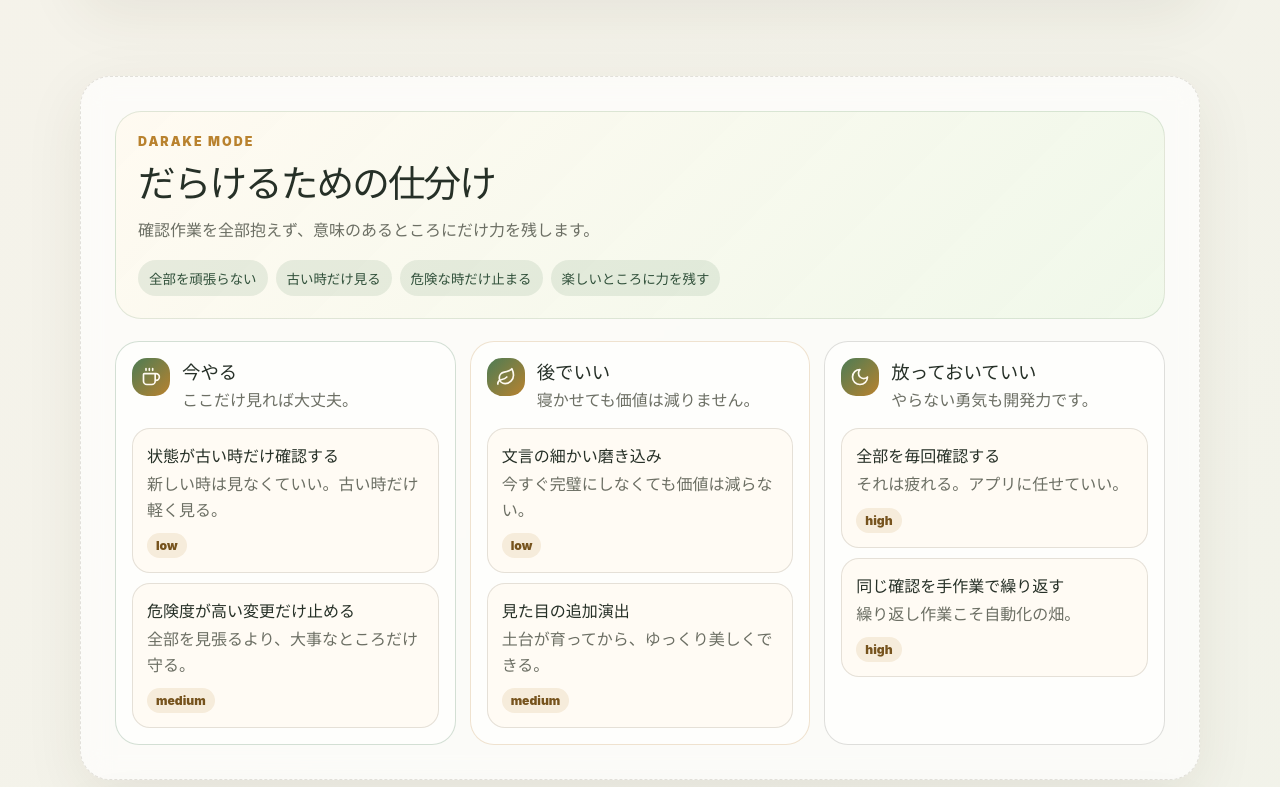
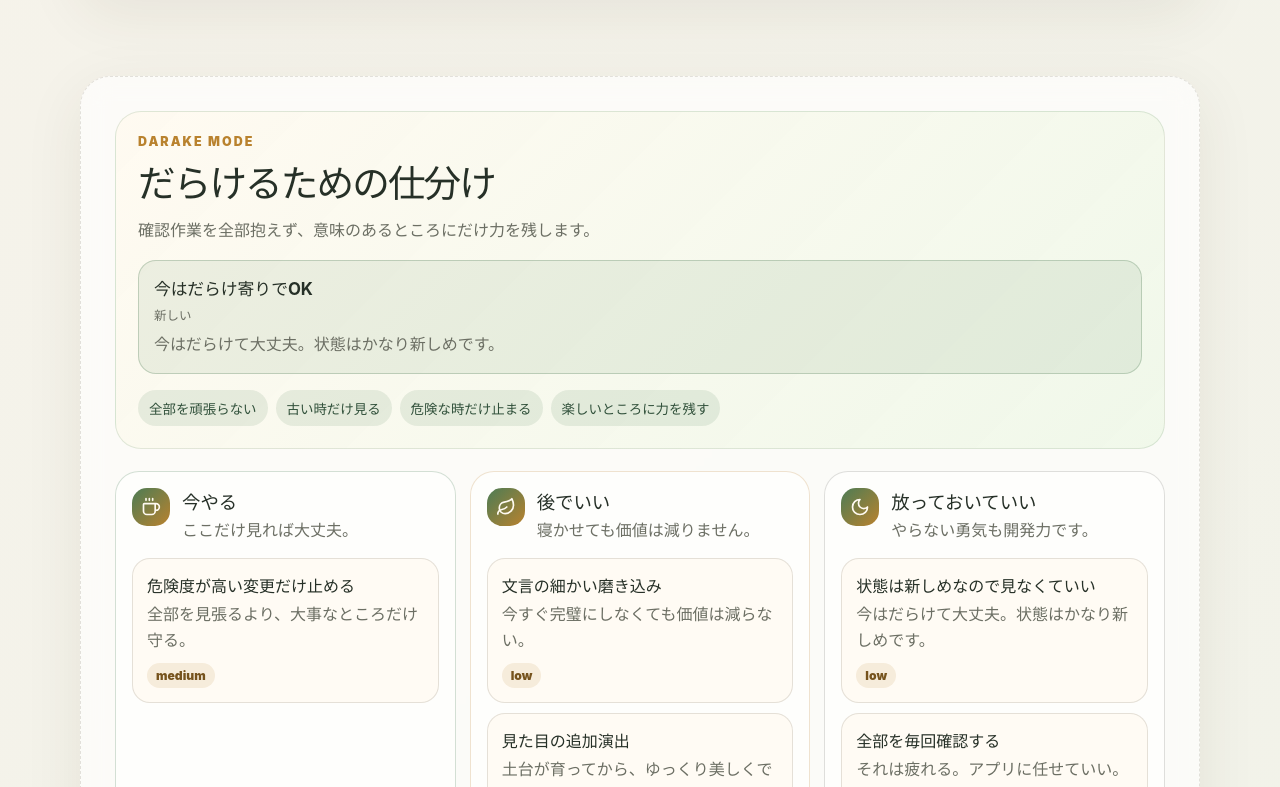
Before and after one commit to sunpotflower4460-cpu/darake-dev-app-AI, a React (Vite) app: page / in a window 1280 px wide. Shown: the part 6753-7540 px from the top of the page. Built offline with nearby package versions, Linux system fonts and the light colour scheme.

Commit message:
Phase 3.9: だらけモードを状態鮮度と連動
Connect Darake Mode to repo state freshness, dynamically move the freshness check task, add a freshness banner, and document Phase 3.9.

```diff
--- a/src/components/DarakeModePanel.tsx
+++ b/src/components/DarakeModePanel.tsx
@@ -1,7 +1,10 @@
+import { useEffect, useMemo, useState } from 'react';
+import type { ReactNode } from 'react';
 import { Coffee, Leaf, Moon } from 'lucide-react';
-import { darakePrinciples, darakeTasks, type DarakeLane } from '../data/darakeMode';
+import { darakePrinciples, darakeTasks, type DarakeLane, type DarakeTask } from '../data/darakeMode';
+import { loadRepoState, type LoadedRepoState } from '../services/repoStateService';
 
-const laneMeta: Record<DarakeLane, { title: string; icon: JSX.Element; lead: string }> = {
+const laneMeta: Record<DarakeLane, { title: string; icon: ReactNode; lead: string }> = {
   now: {
     title: '今やる',
     icon: <Coffee />,
@@ -21,13 +24,68 @@ const laneMeta: Record<DarakeLane, { title: string; icon: JSX.Element; lead: str
 
 const lanes: DarakeLane[] = ['now', 'later', 'leave'];
 
+function applyFreshness(tasks: DarakeTask[], state: LoadedRepoState | null): DarakeTask[] {
+  if (!state) {
+    return tasks;
+  }
+
+  return tasks.map((task) => {
+    if (task.id !== 'check-freshness') {
+      return task;
+    }
+
+    if (state.freshness.canRelax) {
+      return {
+        ...task,
+        lane: 'leave',
+        title: '状態は新しめなので見なくていい',
+        reason: state.freshness.message,
+        energy: 'low',
+      };
+    }
+
+    return {
+      ...task,
+      lane: 'now',
+      title: '状態が古いので軽く確認する',
+      reason: state.freshness.message,
+      energy: 'low',
+    };
+  });
+}
+
 export function DarakeModePanel() {
+  const [state, setState] = useState<LoadedRepoState | null>(null);
+
+  useEffect(() => {
+    let active = true;
+
+    loadRepoState().then((nextState) => {
+      if (active) {
+        setState(nextState);
+      }
+    });
+
+    return () => {
+      active = false;
+    };
+  }, []);
+
+  const tasks = useMemo(() => applyFreshness(darakeTasks, state), [state]);
+
   return (
     <div className="darakePanel">
       <div className="darakeHero">
         <p className="eyebrow">Darake Mode</p>
         <h3>だらけるための仕分け</h3>
         <p>確認作業を全部抱えず、意味のあるところにだけ力を残します。</p>
+        {state && (
+          <div className={`darakeStateBanner darakeState-${state.freshness.level}`}>
+            <strong>{state.freshness.canRelax ? '今はだらけ寄りでOK' : '軽く確認だけしよう'}</strong>
+            <span>{state.freshness.label}</span>
+            <p>{state.freshness.message}</p>
+          </div>
+        )}
         <div className="darakePrinciples">
           {darakePrinciples.map((item) => <span key={item}>{item}</span>)}
         </div>
@@ -36,7 +94,7 @@ export function DarakeModePanel() {
       <div className="darakeLaneGrid">
         {lanes.map((lane) => {
           const meta = laneMeta[lane];
-          const tasks = darakeTasks.filter((task) => task.lane === lane);
+          const laneTasks = tasks.filter((task) => task.lane === lane);
 
           return (
             <section className={`darakeLane lane-${lane}`} key={lane}>
@@ -48,7 +106,7 @@ export function DarakeModePanel() {
                 </div>
               </div>
               <div className="darakeTaskList">
-                {tasks.map((task) => (
+                {laneTasks.map((task) => (
                   <article className="darakeTask" key={task.id}>
                     <div>
                       <strong>{task.title}</strong>
--- a/src/darakeMode.css
+++ b/src/darakeMode.css
@@ -19,6 +19,44 @@
 .darakeHero p:not(.eyebrow) {
   color: var(--muted);
   line-height: 1.75;
+}
+
+.darakeStateBanner {
+  display: grid;
+  gap: 6px;
+  margin-top: 16px;
+  padding: 15px;
+  border: 1px solid var(--line);
+  border-radius: 18px;
+  background: rgba(255, 255, 255, 0.62);
+}
+
+.darakeStateBanner strong {
+  font-size: 1.05rem;
+}
+
+.darakeStateBanner span {
+  color: var(--muted);
+  font-size: 0.78rem;
+  font-weight: 900;
+}
+
+.darakeStateBanner p {
+  margin: 0;
+  color: var(--muted);
+  line-height: 1.65;
+}
+
+.darakeState-fresh,
+.darakeState-aging {
+  border-color: rgba(76, 124, 85, 0.28);
+  background: rgba(76, 124, 85, 0.1);
+}
+
+.darakeState-stale,
+.darakeState-unknown {
+  border-color: rgba(180, 91, 93, 0.25);
+  background: rgba(180, 91, 93, 0.08);
 }
 
 .darakePrinciples {
```
Also changed, not shown: 1 other file (tests, documents, lock files or other folders).
